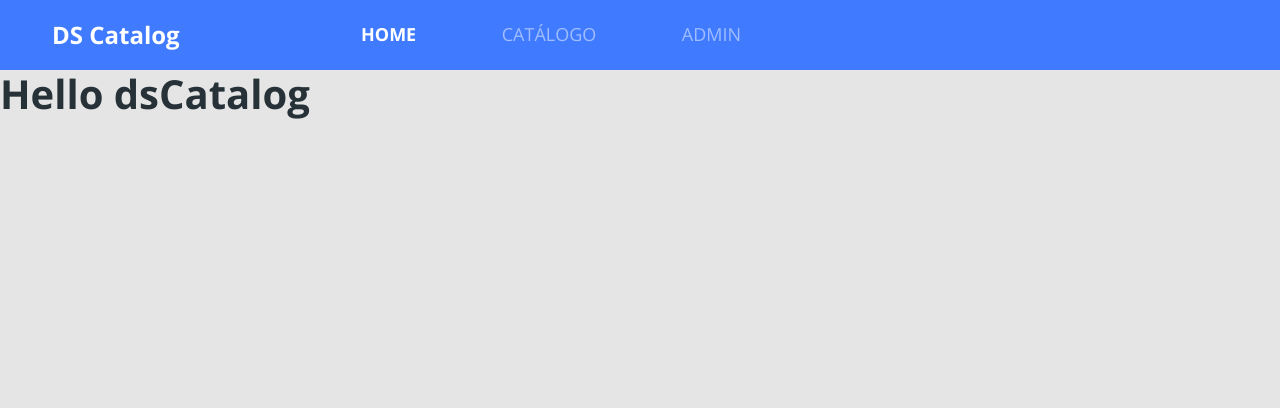
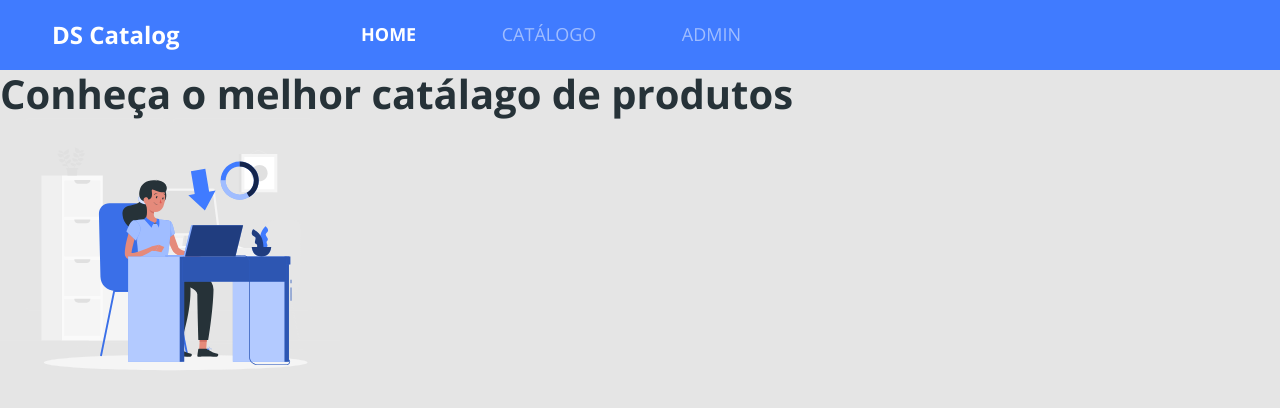
Before and after one commit to maicomdassi/bootcamp-dscatalog, a React (Create React App) app in the folder frontend/: page / in a window 1280 px wide. Shown: the top 408 px of the page. Built offline with nearby package versions, Linux system fonts and the light colour scheme.

Commit message:
com erros

```diff
--- a/frontend/src/App.tsx
+++ b/frontend/src/App.tsx
@@ -1,13 +1,10 @@
-import Navbar from './components/Navbar';
+import Home from './pages/Home';
 import './assets/styles/custom.scss';
 import './App.css';
 
-function App() {
+const App = () => {
   return (
-    <>
-      <Navbar />
-      <h1>Hello dsCatalog</h1>
-    </>
+      <Home />
   );
 }
 
--- /dev/null
+++ b/frontend/src/pages/Home/index.tsx
@@ -0,0 +1,22 @@
+import { ReactComponent as MainImage } from 'assets/images/main-image.svg';
+import Navbar from 'components/Navbar';
+
+const Home = () => {
+  return (
+    <>
+      <Navbar />
+      <div className="home-container">
+        <div className="home-card">
+          <div className="home-content-container">
+            <h1>Conheça o melhor catálago de produtos</h1>
+          </div>
+          <div className="home-image-container">
+            <MainImage />
+          </div>
+        </div>
+      </div>
+    </>
+  );
+};
+
+export default Home;
```
Also changed, not shown: frontend/src/assets/images/main-image.svg (added), 1 other file (tests, documents, lock files or other folders).
